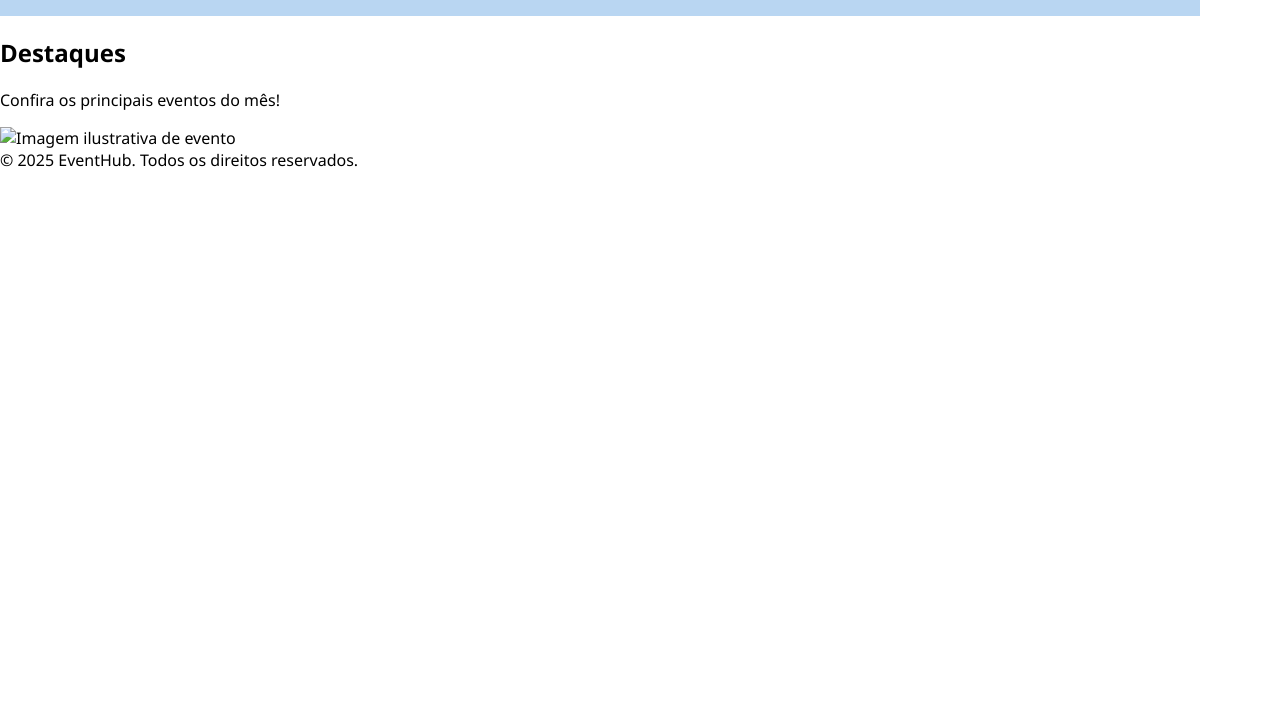
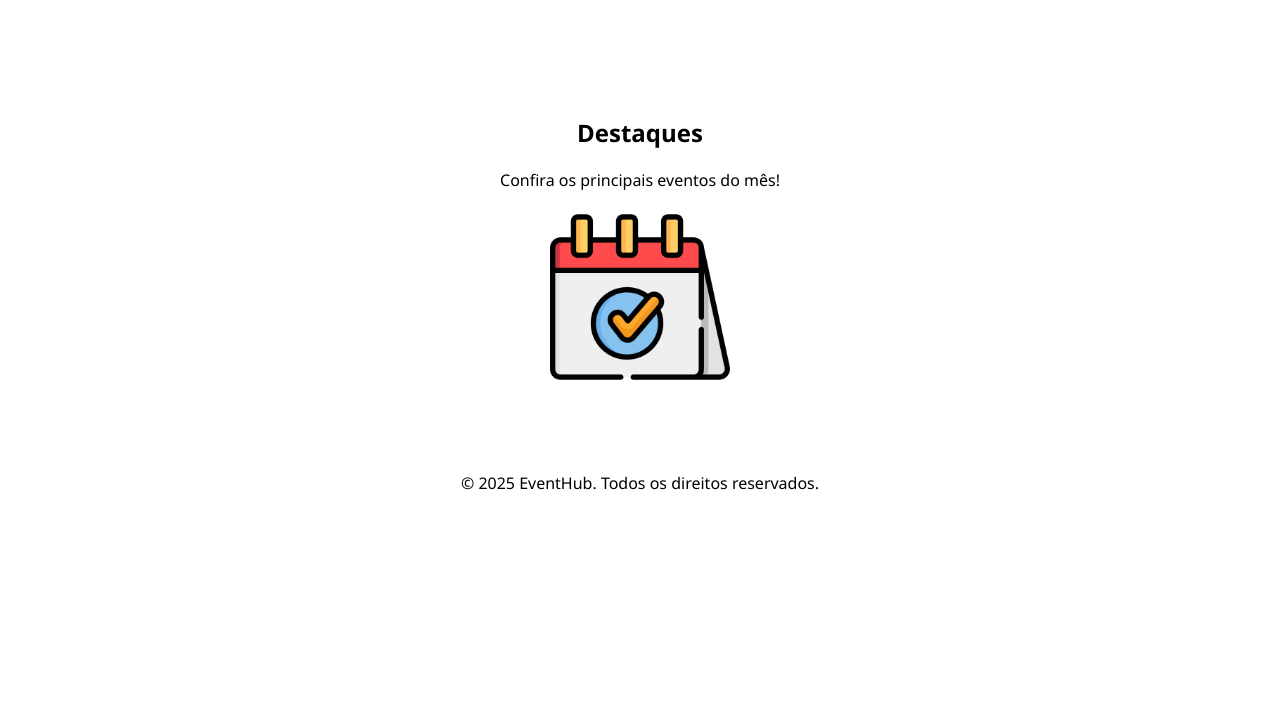
Before and after one commit to nobrupsiq/eng-software-front-end, a plain HTML site: page eventhub/index.html in a window 1280 px wide. Shown: the part 90-800 px from the top of the page. Drawn offline with Linux system fonts and the light colour scheme.

Commit message:
style: modificação da main e footer

```diff
--- a/eventhub/css/style.css
+++ b/eventhub/css/style.css
@@ -4,8 +4,8 @@
 
 body {
   padding: 0;
-    margin: 0;
-    font-family: 'Segoe UI', Tahoma, Geneva, Verdana, sans-serif;
+  margin: 0 auto;
+  font-family: "Segoe UI", Tahoma, Geneva, Verdana, sans-serif;
   max-width: 1200px;
 }
 
@@ -25,9 +25,7 @@ a {
   align-items: center;
   justify-content: space-between;
   padding: 10px 20px;
-    background: #B9D6F2;
 }
-
 
 .menu-container {
   gap: 20px;
@@ -36,12 +34,25 @@ a {
 
 .menu-container a {
   font-size: 1.125rem;
-    transition: .2s;
+  transition: 0.2s;
   scale: 1;
   font-weight: bold;
 }
 
 .menu-container a:hover {
   scale: 1.1;
-    color: #006DAA;
+  color: #006daa;
 }
+
+.main {
+  padding: 80px 20px;
+  text-align: center;
+}
+
+.main img {
+  width: 180px;
+}
+
+.footer {
+  text-align: center;
+}
--- a/eventhub/index.html
+++ b/eventhub/index.html
@@ -1,10 +1,12 @@
 <!DOCTYPE html>
 <html lang="pt-br">
+
 <head>
   <meta charset="UTF-8">
   <title>EventHub</title>
   <link rel="stylesheet" href="css/style.css">
 </head>
+
 <body>
   <header class="header-container">
     <h1 class="title">EventHub</h1>
@@ -18,10 +20,11 @@
   <main class="main">
     <h2>Destaques</h2>
     <p>Confira os principais eventos do mês!</p>
-    <img src="img/evento.jpg" alt="Imagem ilustrativa de evento">
+    <img src="img/event.png" alt="Imagem ilustrativa de evento">
   </main>
-  <footer>
+  <footer class="footer">
     © 2025 EventHub. Todos os direitos reservados.
   </footer>
 </body>
+
 </html>
```
Also changed, not shown: eventhub/img/event.png (added). Lines whose indentation alone changed are shown as unchanged.
